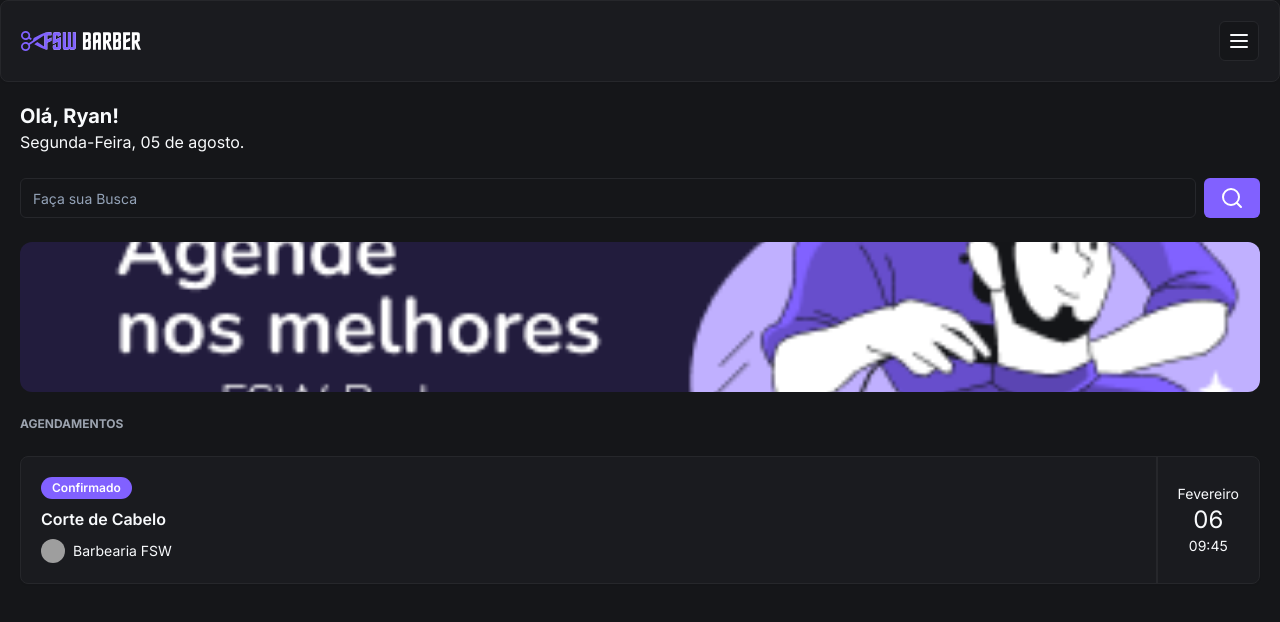
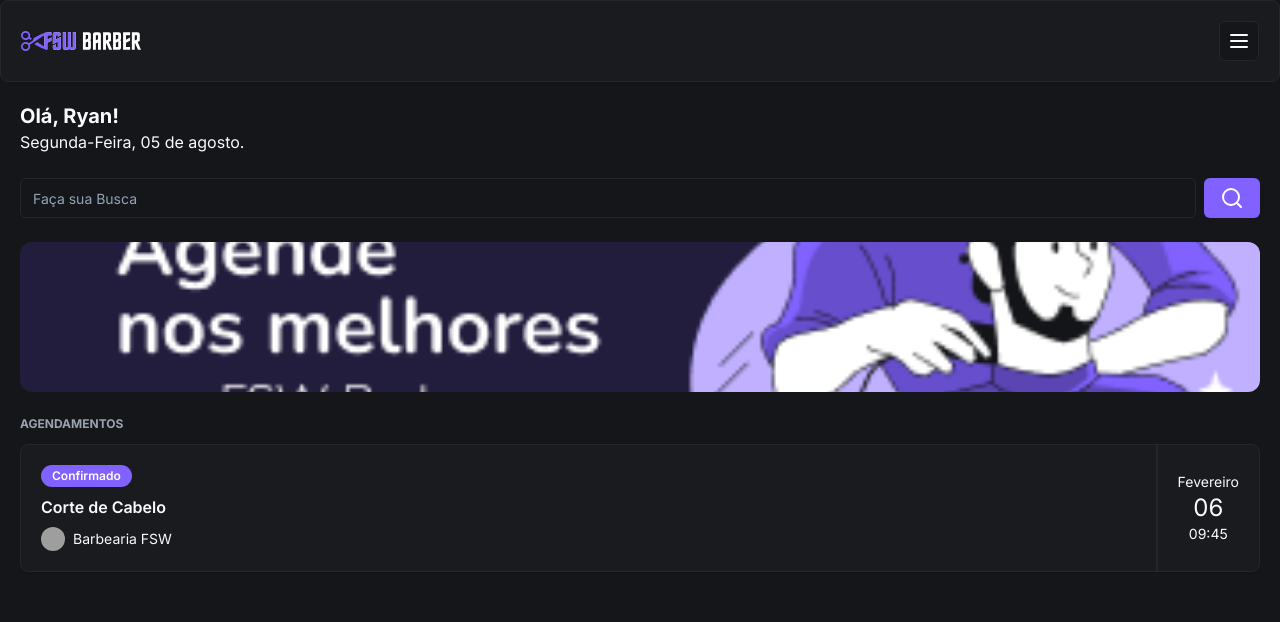
Before and after one commit to ryanfigueredo/fullstackweek-barber-v2, a Next.js app: page / in a window 1280 px wide. Shown: the top 622 px of the page. Built offline with nearby package versions, Linux system fonts and the light colour scheme; grey boxes are pictures that could not be loaded.

Commit message:
feat: add booking item correct

```diff
--- a/app/page.tsx
+++ b/app/page.tsx
@@ -31,11 +31,11 @@
           />
         </div>
 
-        <h3 className="mt-6 text-xs font-bold uppercase text-gray-400">
+        <h3 className="mb-3 mt-6 text-xs font-bold uppercase text-gray-400">
           Agendamentos
         </h3>
 
-        <Card className="mt-6">
+        <Card>
           <CardContent className="flex justify-between p-0">
             <div className="flex flex-col gap-2 py-5 pl-5">
               <Badge className="w-fit">Confirmado</Badge>
```
